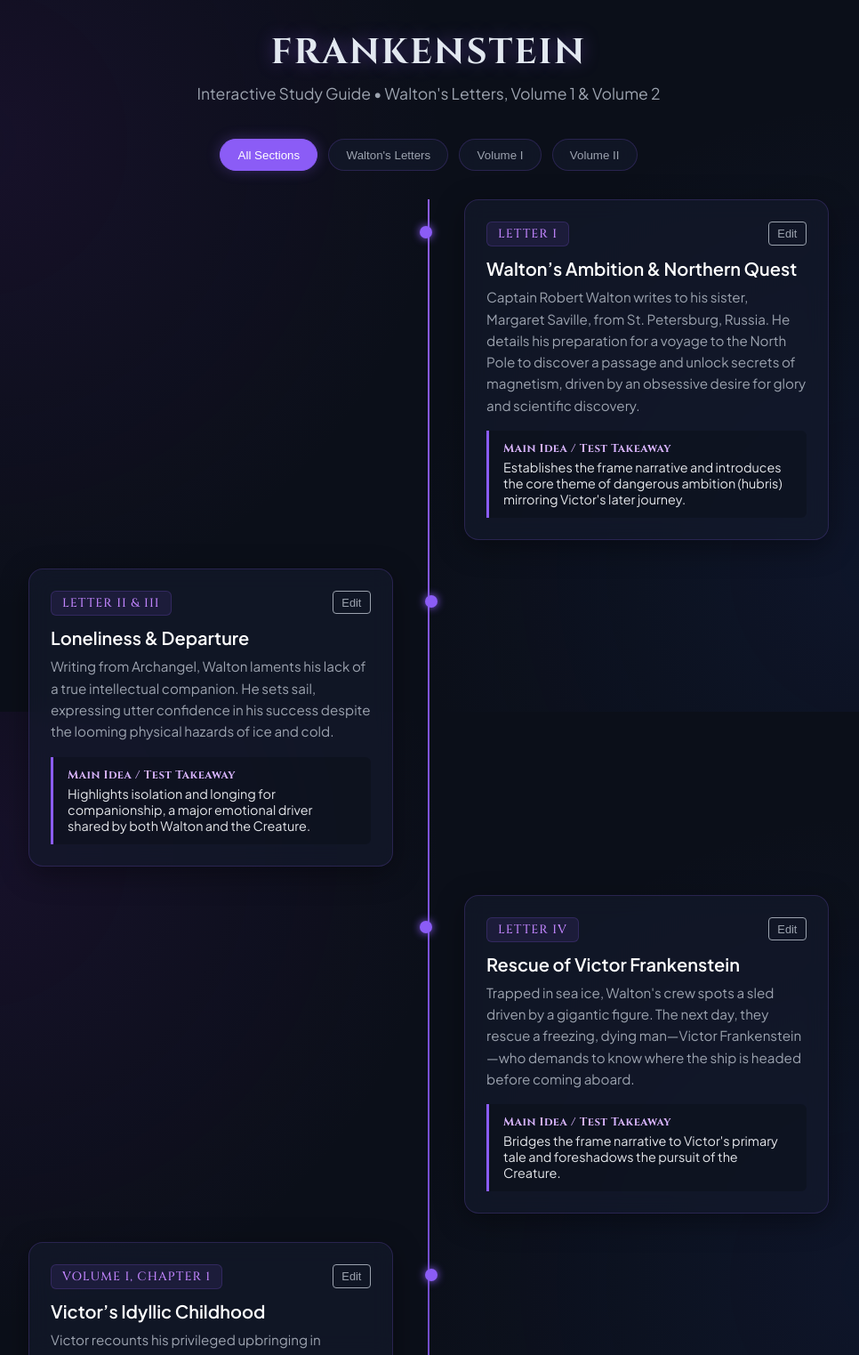
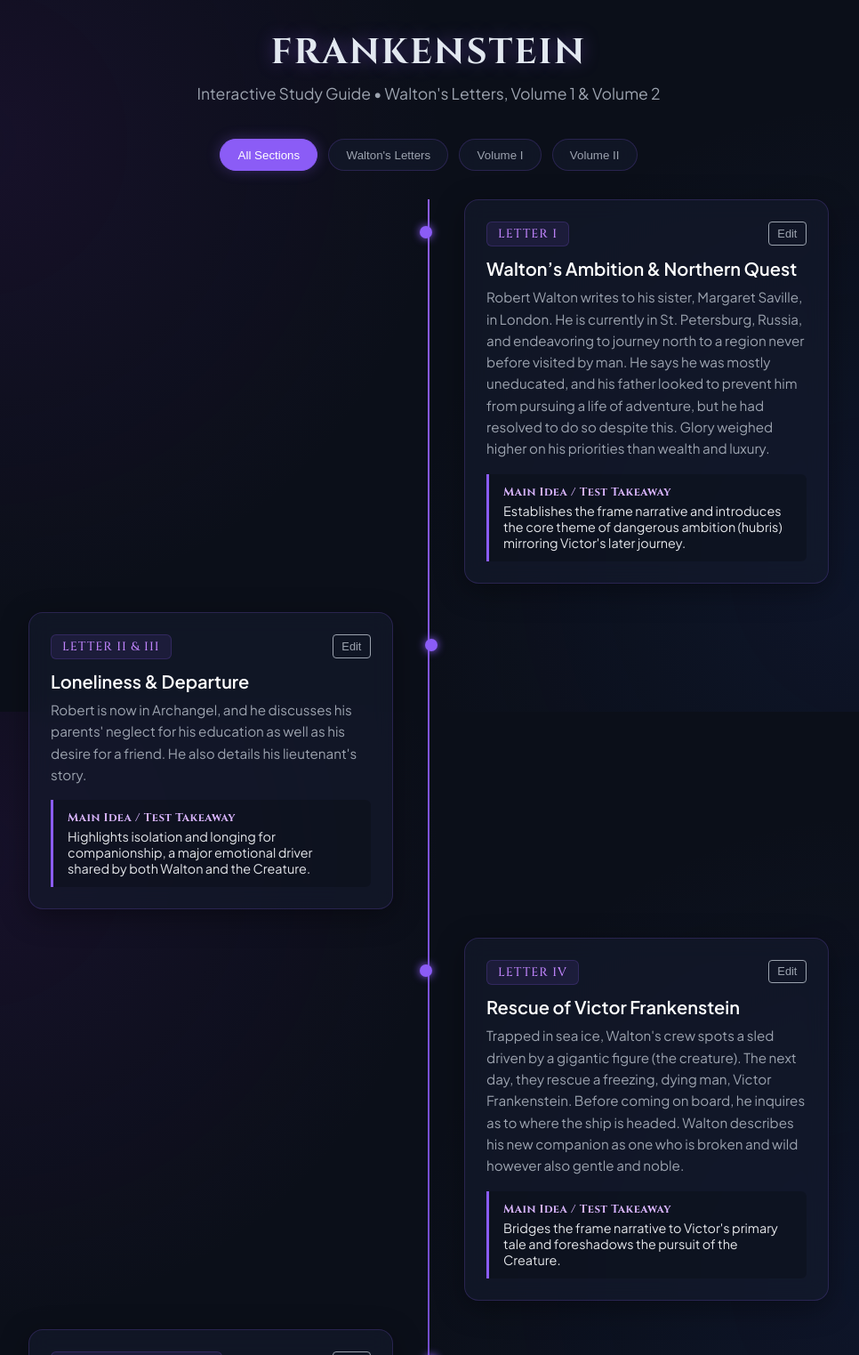
Before and after one commit to sunny921945/frankenteintimeline, a plain HTML site: page index.html in a window 1280 px wide. Shown: the top 1523 px of the page at 89% size, without its empty margins (158-1124 px from the left). Drawn offline with Linux system fonts and the light colour scheme.

Commit message:
Revise descriptions in letters for clarity and detail

```diff
--- a/index.html
+++ b/index.html
@@ -333,7 +333,7 @@
                 section: 'letters',
                 tag: "Letter I",
                 title: "Walton’s Ambition & Northern Quest",
-                description: "Captain Robert Walton writes to his sister, Margaret Saville, from St. Petersburg, Russia. He details his preparation for a voyage to the North Pole to discover a passage and unlock secrets of magnetism, driven by an obsessive desire for glory and scientific discovery.",
+                description: "Robert Walton writes to his sister, Margaret Saville, in London. He is currently in St. Petersburg, Russia, and endeavoring to journey north to a region never before visited by man. He says he was mostly uneducated, and his father looked to prevent him from pursuing a life of adventure, but he had resolved to do so despite this. Glory weighed higher on his priorities than wealth and luxury.",
                 mainIdea: "Establishes the frame narrative and introduces the core theme of dangerous ambition (hubris) mirroring Victor's later journey."
             },
             {
@@ -341,7 +341,7 @@
                 section: 'letters',
                 tag: "Letter II & III",
                 title: "Loneliness & Departure",
-                description: "Writing from Archangel, Walton laments his lack of a true intellectual companion. He sets sail, expressing utter confidence in his success despite the looming physical hazards of ice and cold.",
+                description: "Robert is now in Archangel, and he discusses his parents' neglect for his education as well as his desire for a friend. He also details his lieutenant's story.",
                 mainIdea: "Highlights isolation and longing for companionship, a major emotional driver shared by both Walton and the Creature."
             },
             {
@@ -349,7 +349,7 @@
                 section: 'letters',
                 tag: "Letter IV",
                 title: "Rescue of Victor Frankenstein",
-                description: "Trapped in sea ice, Walton's crew spots a sled driven by a gigantic figure. The next day, they rescue a freezing, dying man—Victor Frankenstein—who demands to know where the ship is headed before coming aboard.",
+                description: "Trapped in sea ice, Walton's crew spots a sled driven by a gigantic figure (the creature). The next day, they rescue a freezing, dying man, Victor Frankenstein. Before coming on board, he inquires as to where the ship is headed. Walton describes his new companion as one who is broken and wild however also gentle and noble.",
                 mainIdea: "Bridges the frame narrative to Victor's primary tale and foreshadows the pursuit of the Creature."
             },
             {
```
